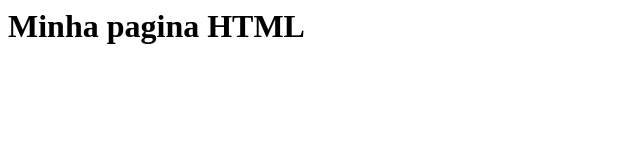
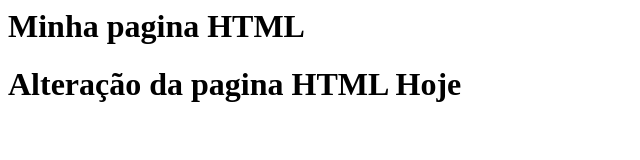
Before and after one commit to lordseipher/gama-no-github, a plain HTML site: page index.html in a window 1280 px wide. Shown: the whole page, without its empty margins (0-640 px from the left). Drawn offline with Linux system fonts and the light colour scheme.

Commit message:
arquivo index.html atualizado novamente

```diff
--- a/index.html
+++ b/index.html
@@ -1,5 +1,6 @@
 <html>
 	<body>
 		<h1>Minha pagina HTML</h1>
+		<h1>Alteração da pagina HTML Hoje</h1>
 	</body>
 </html>
```
